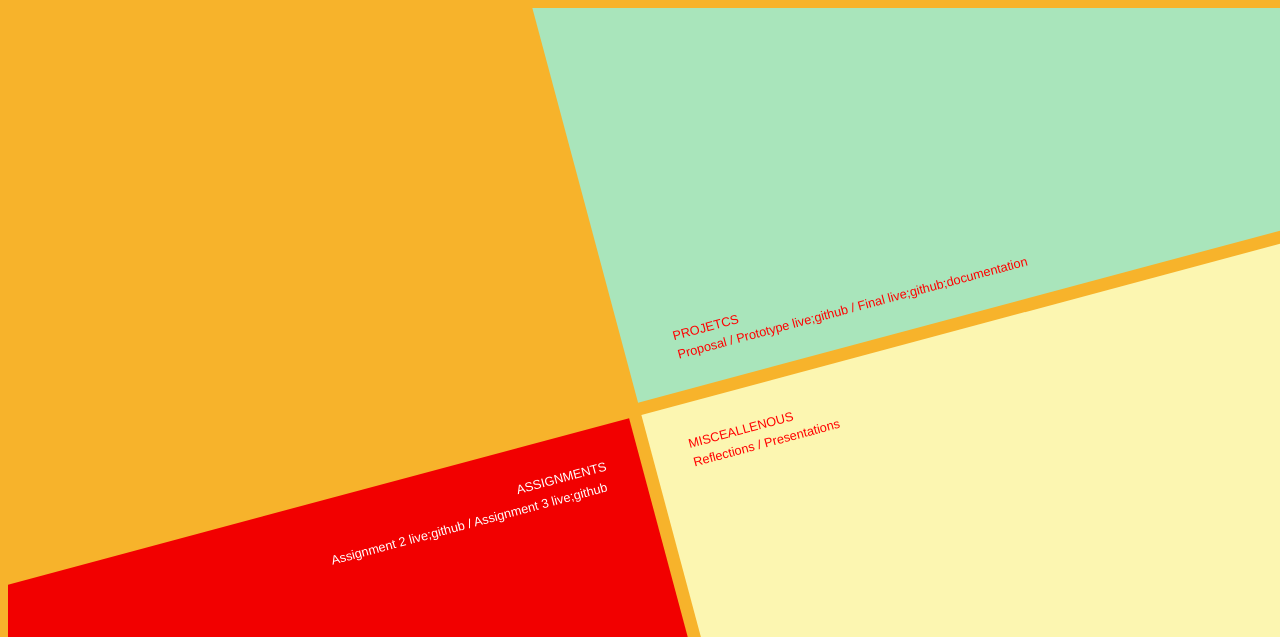
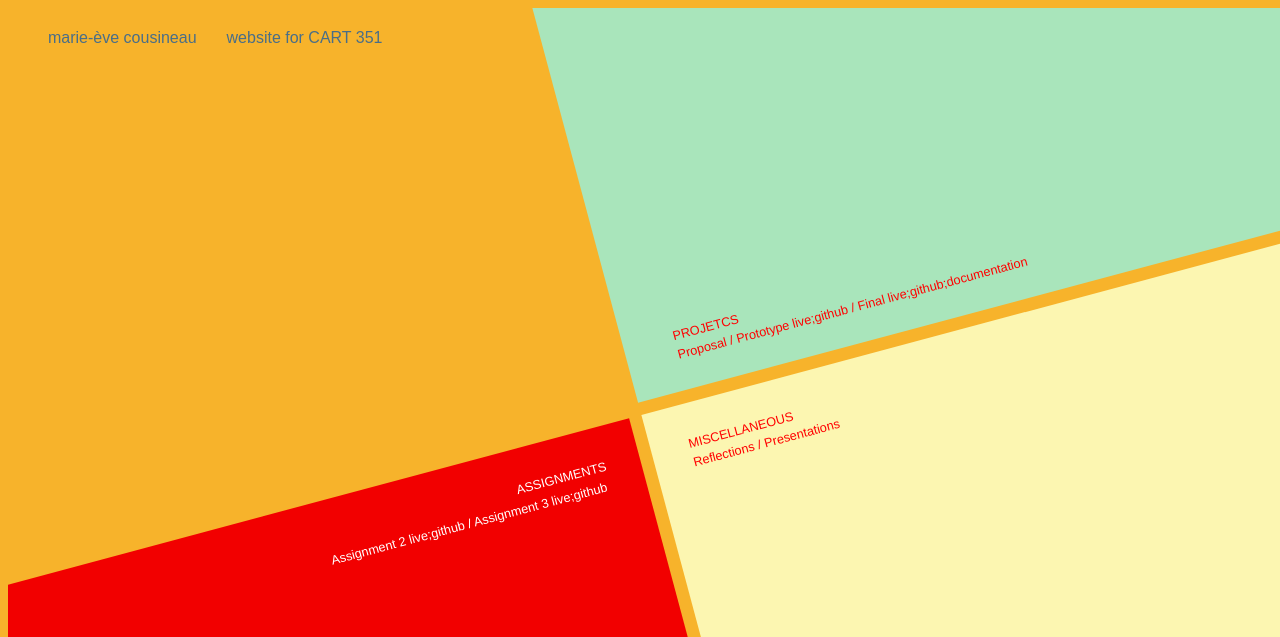
Before and after one commit to evoucou/CART351, a PHP site: page /personalwebsite/index.html in a window 1280 px wide. Shown: the top 637 px of the page. Run offline with PHP 8.4, Linux system fonts and the light colour scheme.

Commit message:
Every element is there
Now I can start working on the esthetics

```diff
--- a/personalwebsite/css/main.css
+++ b/personalwebsite/css/main.css
@@ -1,9 +1,23 @@
 
 html {
   background-color: #F7B32B;
+  font-family: sans-serif;
 }
 
-#wraper {
+header {
+  position: fixed;
+  float: left;
+    margin-top: 5px;
+}
+
+header ul {
+  list-style-type: none;
+}
+
+header ul li {
+display: inline-block;
+color: #496e88;
+margin-right: 30px;
 }
 
 main svg {
@@ -13,7 +27,5 @@ main svg {
 
 main svg text {
   font-size: 10px;
-font-family: sans-serif;
 z-index: 1;
-
 }
--- a/personalwebsite/index.html
+++ b/personalwebsite/index.html
@@ -11,6 +11,7 @@
 
   <!-- the header div -->
 <header>
+  <ul><li>marie-ève cousineau</li><li>website for CART 351</li></ul>
 </header>
 
     <!-- the main div -->
@@ -32,7 +33,7 @@
    </text>
   <!-- Right lower rectangle -->
   <rect x="630" y='500' width="650" height="500" fill='#FCF6B1' transform='rotate(-15)' />
-  <text x="660" y="535" style="fill:red;" transform='rotate(-15)'>MISCEALLENOUS
+  <text x="660" y="535" style="fill:red;" transform='rotate(-15)'>MISCELLANEOUS
      <tspan x="660" y="550">Reflections / Presentations</tspan>
    </text>
 </svg>
```
